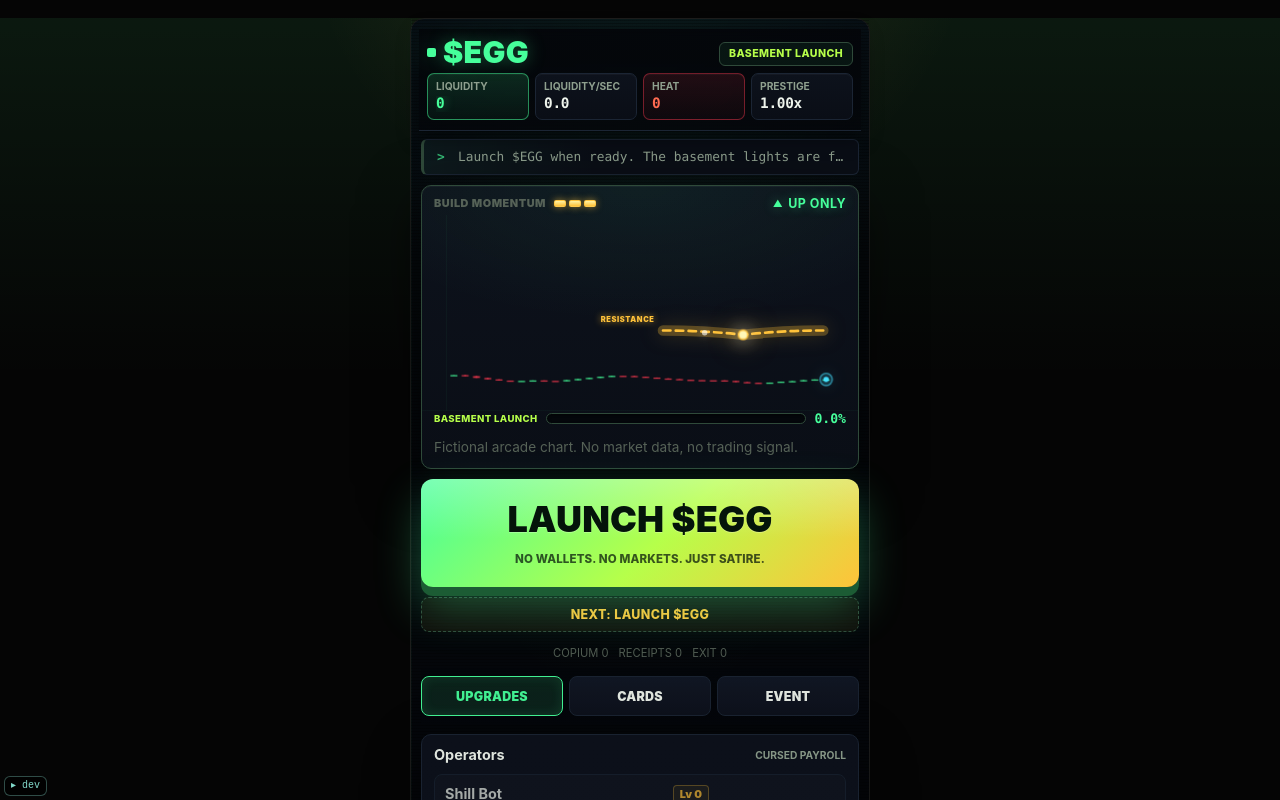
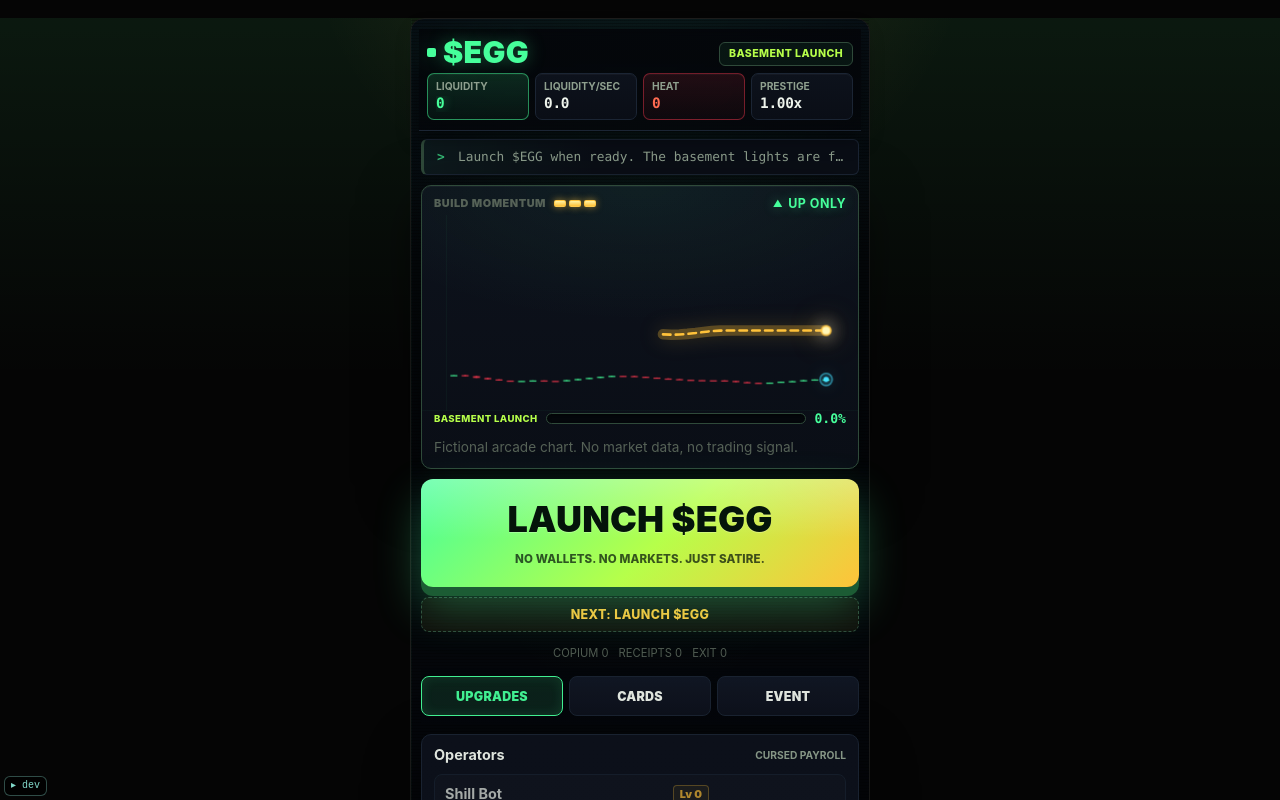
Before and after one commit to CipherCuttle/rugpull-tycoon, a React (Vite) app: page / in a window 1280 px wide. Shown: the top 800 px of the page. Built offline with nearby package versions, Linux system fonts and the light colour scheme.

Commit message:
Pin crack socket to snake head lane v0.4F repair

```diff
--- a/src/components/DevTuningStats.tsx
+++ b/src/components/DevTuningStats.tsx
@@ -120,8 +120,8 @@ export function DevTuningStats({ state }: DevTuningStatsProps) {
             phase: {state.resistance.phase} · last {state.resistance.lastRating ?? '—'} · preview {tapPreview}
           </div>
           <div>
-            pips {state.resistance.crackPips} · crack {state.resistance.crackTargetPos.toFixed(2)} @
-            {getResistanceCrackPrice(state.resistance).toFixed(1)}
+            pips {state.resistance.crackPips} · crack phase {state.resistance.crackTargetPos.toFixed(2)} @
+            {getResistanceCrackPrice(state.resistance, now).toFixed(1)}
           </div>
           <div>sweep: {getResistanceSweepPos(state.resistance, now).toFixed(2)}</div>
           <div>
--- a/src/components/FakeChart.tsx
+++ b/src/components/FakeChart.tsx
@@ -2,8 +2,8 @@ import { useEffect, useRef, useState } from 'react'
 import {
   getResistanceCrackBand,
   getResistanceCrackPrice,
-  getResistanceSweepBand,
-  getResistanceSweepPos,
+  getResistanceCurvePriceAtPos,
+  isResistanceCrackAligned,
   OVERHEAT,
   RESISTANCE_MAX_CRACK_PIPS,
   type Candle,
@@ -166,29 +166,33 @@ export function FakeChart({
   const bodyWidth = Math.max(1.5, slot * 0.62)
   const currentCx = (visible.length - 1) * slot + slot / 2
   const currentCy = priceToY(chart.price)
-  const resistanceY = priceToY(resistance.price)
   const segmentX = WIDTH * 0.56
-  const segmentWidth = WIDTH - segmentX - 8
-  const segmentEndX = WIDTH - 8
-  const crackPos = Math.max(0.12, Math.min(0.88, resistance.crackTargetPos ?? 0.7))
-  const crackX = segmentX + segmentWidth * crackPos
-  const crackY = priceToY(getResistanceCrackPrice(resistance))
+  // v0.4F.2: the wall's right edge is pinned to the candle head's own x, not an
+  // arbitrary panel margin — the strike lane. The head is the game's only
+  // hitbox and the crack socket (drawn at this same lane below) is the wall's
+  // only target, so wall, socket, and head all agree on where "here" is.
+  const segmentEndX = currentCx
+  const segmentWidth = Math.max(1, segmentEndX - segmentX)
+  const now = Date.now()
+  // The wall sweeps: sample its price across the whole visible span so the
+  // drawn curve genuinely bows as the weak point travels, then read off the
+  // one sample that matters (the strike lane) for the crack socket itself.
+  const CURVE_SAMPLES = 20
+  const curveSamples = Array.from({ length: CURVE_SAMPLES + 1 }, (_, index) => {
+    const u = index / CURVE_SAMPLES
+    const x = segmentX + segmentWidth * u
+    const y = priceToY(getResistanceCurvePriceAtPos(resistance, u, now, overdrive))
+    return `${x.toFixed(1)},${y.toFixed(1)}`
+  })
+  const resistancePath = `M ${curveSamples.join(' ')}`
+  const crackX = segmentEndX
+  const crackPrice = getResistanceCrackPrice(resistance, now, overdrive)
+  const crackY = priceToY(crackPrice)
   const crackBandPx = Math.max(7, (getResistanceCrackBand(overdrive) / (DISPLAY_MAX - DISPLAY_MIN)) * HEIGHT)
-  const resistancePath = `M ${segmentX} ${resistanceY} Q ${(segmentX + crackX) / 2} ${resistanceY} ${crackX} ${crackY} Q ${
-    (crackX + segmentEndX) / 2
-  } ${resistanceY} ${segmentEndX} ${resistanceY}`
-  // v0.4F: the weak spot sweeps back and forth along the wall on a slow, readable
-  // clock (see game/chart.ts getResistanceSweepPos) — a traveling marker the
-  // player times a tap against, rather than the crack notch just sitting fixed.
-  // Its y rides the same two-segment shape as resistancePath above so it visibly
-  // glides along the drawn curve instead of floating off of it.
-  const sweepPos = Math.max(0.12, Math.min(0.88, getResistanceSweepPos(resistance, Date.now())))
-  const sweepX = segmentX + segmentWidth * sweepPos
-  const sweepY =
-    sweepPos <= crackPos
-      ? resistanceY + (crackY - resistanceY) * (sweepPos / crackPos)
-      : resistanceY + (crackY - resistanceY) * ((1 - sweepPos) / (1 - crackPos))
-  const sweepHot = Math.abs(sweepPos - crackPos) <= getResistanceSweepBand(overdrive)
+  // v0.4F.2: "hot" now means the head is actually within striking distance of
+  // the socket — the same vertical check the reducer uses to score a hit, not
+  // a second marker's position lining up with the crack's.
+  const crackReady = isResistanceCrackAligned(resistance, chart, now, overdrive)
   const bonusVisible = bonusTarget && Date.now() < bonusTarget.expiresAt
   const bonusX = bonusVisible ? Math.max(24, Math.min(WIDTH - 24, bonusTarget.xPos * WIDTH)) : 0
   const bonusY = bonusVisible ? priceToY(bonusTarget.price) : 0
@@ -229,7 +233,7 @@ export function FakeChart({
           {smash ? (
             <rect
               className="chart-smash-window"
-              x={Math.max(segmentX - 6, crackX - (overdrive ? 25 : 18))}
+              x={Math.min(WIDTH - (overdrive ? 54 : 40), Math.max(segmentX - 6, crackX - (overdrive ? 25 : 18)))}
               y={Math.max(0, crackY - crackBandPx - 3)}
               width={overdrive ? 50 : 36}
               height={crackBandPx * 2 + 6}
@@ -238,17 +242,23 @@ export function FakeChart({
           ) : null}
           <path className="chart-resistance-line halo" d={resistancePath} />
           <path className="chart-resistance-line core" d={resistancePath} />
-          {!shattered && !rejected ? (
-            <circle className="chart-sweep-marker" cx={sweepX} cy={sweepY} r={2.6} />
-          ) : null}
+          {/* v0.4F.2: the wall's own bow (above) already shows the weak point
+              traveling — there is exactly one target marker, the socket below,
+              always at the strike lane where the candle head lives. */}
           {!shattered && !rejected ? (
             <g
-              className={`chart-crack-target ${smash ? 'ready' : ''} ${overdrive ? 'overdrive' : ''} ${sweepHot ? 'hot' : ''}`}
+              className={`chart-crack-target ${smash ? 'ready' : ''} ${overdrive ? 'overdrive' : ''} ${crackReady ? 'hot' : ''}`}
               transform={`translate(${crackX} ${crackY})`}
             >
-              <circle className="chart-crack-ping" r={crackBandPx} />
-              <circle className="chart-crack-band" r={crackBandPx * 0.6} />
-              <circle className="chart-crack-core" r={4.4} />
+              {/* Scale-pulse lives on an inner group with no position transform of
+                  its own — a CSS transform animation on the outer group would
+                  replace its translate(crackX crackY) outright and teleport the
+                  socket to the SVG origin. */}
+              <g className="chart-crack-pulse">
+                <circle className="chart-crack-ping" r={crackBandPx} />
+                <circle className="chart-crack-band" r={crackBandPx * 0.6} />
+                <circle className="chart-crack-core" r={4.4} />
+              </g>
             </g>
           ) : null}
           {/* v0.4A: on a breakout the line shatters — an expanding burst ring at the
@@ -262,11 +272,7 @@ export function FakeChart({
               cy={crackY}
               r={6}
             />
-          ) : (
-            <text className="chart-resistance-label" x={segmentX - 8} y={Math.max(10, resistanceY - 8)}>
-              {approaching ? 'RESISTANCE ▲' : 'RESISTANCE'}
-            </text>
-          )}
+          ) : null}
         </g>
         {visible.map((candle, index) => {
           const cx = index * slot + slot / 2
--- a/src/game/chart.ts
+++ b/src/game/chart.ts
@@ -113,8 +113,6 @@ export const RESISTANCE_OVERHEAT_HOLD_MS = 560
 export const RESISTANCE_MAX_CRACK_PIPS = 3
 export const RESISTANCE_CRACK_ALIGN_BAND = 3.7
 export const RESISTANCE_CRACK_ALIGN_BAND_OVERDRIVE = 7.4
-export const RESISTANCE_CRACK_TRAJECTORY_BAND = 0.18
-export const RESISTANCE_CRACK_TRAJECTORY_BAND_OVERDRIVE = 0.32
 const RESISTANCE_CRACK_TARGET_MIN_POS = 0.16
 const RESISTANCE_CRACK_TARGET_MAX_POS = 0.82
 const RESISTANCE_CRACK_TARGET_MAX_OFFSET = 7.6
@@ -122,14 +120,22 @@ export const RESISTANCE_FOCUS_BAND = RESISTANCE_NEAR_BAND + 2
 export const RESISTANCE_FOCUS_START_MS = 300
 export const RESISTANCE_FOCUS_READY_MS = 650
 export const RESISTANCE_SHATTER_HOLD_MS = 900
-// v0.4F repair: the active weak spot's horizontal position sweeps back and forth
-// along the wall on a slow, readable clock (independent of chart velocity — the
-// old velocity-derived "trajectory" proxy meant most crackTargetPos values were
-// practically unreachable, which read as "the crack only lives in one spot").
-// One full front→back→front cycle.
+// v0.4F.2 repair: the wall itself sweeps — one weak point (u = 1, the strike
+// lane pinned to the candle-head's fixed x) rides a single traveling bump along
+// the wall's u-space (0..1). The crack socket is always drawn at the strike
+// lane; what changes is how close the bump's center currently is to u = 1, i.e.
+// how deep the wall dips there right now. One full front→back→front cycle.
 export const RESISTANCE_SWEEP_PERIOD_MS = 3200
-export const RESISTANCE_SWEEP_BAND = 0.15
-export const RESISTANCE_SWEEP_BAND_OVERDRIVE = 0.28
+export const RESISTANCE_SWEEP_PERIOD_MS_OVERDRIVE_SCALE = 1.6
+// How far (in wall u-space) the traveling bump's influence reaches — the crack
+// socket only dips below the flat wall price while the bump center is within
+// this distance of the strike lane (u = 1).
+export const RESISTANCE_CRACK_BUMP_HALF_WIDTH = 0.32
+// The strike lane's position in the wall's u-space. Pinned to 1 (the very end
+// of the sweep range) so it always lines up with the rendered wall's right
+// edge, which the renderer in turn pins to the candle head's fixed x — wall,
+// socket, and head all agree on where "the lane" is.
+export const RESISTANCE_HEAD_LANE_U = 1
 // Anti-pin: the chart sitting above the line this long without a clean break is
 // force-rejected, so it can never ride the line up into the ceiling. Shorter than
 // the slowest tap cadence would keep a line alive, so continuous play (which
@@ -201,6 +207,10 @@ function pickCrackTarget(
   }
 }
 
+// v0.4F.2: repositioning after a resolved beat now rerolls the bump's *phase*
+// seed (crackTargetPos) and its *depth* (crackTargetPriceOffset) rather than a
+// horizontal target the head could never reach — the sweep timing itself
+// reshuffles so a reroll doesn't just repeat the same beat forever.
 export function moveResistanceCrackTarget(resistance: ResistanceState): ResistanceState {
   const crackTargetSeq = resistance.crackTargetSeq + 1
   return {
@@ -210,37 +220,69 @@ export function moveResistanceCrackTarget(resistance: ResistanceState): Resistan
   }
 }
 
-export function getResistanceCrackPrice(resistance: ResistanceState): number {
-  return round(clamp(resistance.price + (resistance.crackTargetPriceOffset ?? 0), 28, 94))
+export function getResistanceSweepPeriodMs(overdriveActive = false): number {
+  return overdriveActive ? RESISTANCE_SWEEP_PERIOD_MS * RESISTANCE_SWEEP_PERIOD_MS_OVERDRIVE_SCALE : RESISTANCE_SWEEP_PERIOD_MS
+}
+
+// Where the wall's single traveling weak point currently sits in wall-space
+// (0..1), as a pure function of wall-clock time plus the target's id and
+// phase seed (so consecutive/repositioned targets don't all sweep in
+// lockstep). Overdrive slows the clock so the bump lingers longer near the
+// strike lane instead of just widening the hitbox around a fast-moving point.
+export function getResistanceSweepPos(resistance: ResistanceState, now: number, overdriveActive = false): number {
+  const phaseOffset = roll(resistance.id * 7.13 + (resistance.crackTargetPos ?? 0) * 53.7) * Math.PI * 2
+  const period = getResistanceSweepPeriodMs(overdriveActive)
+  const t = now <= 0 ? phaseOffset : (now / period) * Math.PI * 2 + phaseOffset
+  return round((Math.sin(t) + 1) / 2)
+}
+
+// Smooth falloff of the traveling bump's influence around its current center —
+// 1 right at the center, fading to 0 by RESISTANCE_CRACK_BUMP_HALF_WIDTH away.
+function crackBump(distanceU: number): number {
+  const half = RESISTANCE_CRACK_BUMP_HALF_WIDTH
+  if (Math.abs(distanceU) >= half) {
+    return 0
+  }
+  return (Math.cos((distanceU / half) * Math.PI) + 1) / 2
+}
+
+// The wall's price at an arbitrary wall-space position (0..1), used both to
+// sample the whole curve for rendering and to read the one position that
+// matters for hit detection: RESISTANCE_HEAD_LANE_U.
+export function getResistanceCurvePriceAtPos(
+  resistance: ResistanceState,
+  posU: number,
+  now: number,
+  overdriveActive = false,
+): number {
+  const center = getResistanceSweepPos(resistance, now, overdriveActive)
+  const amplitude = resistance.crackTargetPriceOffset ?? 0
+  return round(clamp(resistance.price + amplitude * crackBump(posU - center), 28, 94))
+}
+
+// The crack socket's price right now — the wall's height sampled at the fixed
+// strike lane (RESISTANCE_HEAD_LANE_U), which the renderer pins to the candle
+// head's fixed x. This is the only number a tap's chart price is ever compared
+// against; there is no separate horizontal/trajectory check.
+export function getResistanceCrackPrice(resistance: ResistanceState, now: number, overdriveActive = false): number {
+  return getResistanceCurvePriceAtPos(resistance, RESISTANCE_HEAD_LANE_U, now, overdriveActive)
 }
 
 export function getResistanceCrackBand(overdriveActive = false): number {
   return overdriveActive ? RESISTANCE_CRACK_ALIGN_BAND_OVERDRIVE : RESISTANCE_CRACK_ALIGN_BAND
 }
 
-export function getResistanceCrackAlignmentDistance(resistance: ResistanceState, chart: ChartState): number {
-  return Math.abs(getResistanceCrackPrice(resistance) - chart.price)
-}
-
-// Where the traveling weak-spot pointer currently sits along the wall (same
-// 0..1 span as crackTargetPos), as a pure function of wall-clock time and the
-// target's own id (so consecutive targets don't all sweep in lockstep). This
-// is what the player actually watches move on screen — steering means timing a
-// tap for when this pointer is passing near the target's crackTargetPos.
-export function getResistanceSweepPos(resistance: ResistanceState, now: number): number {
-  const span = RESISTANCE_CRACK_TARGET_MAX_POS - RESISTANCE_CRACK_TARGET_MIN_POS
-  const phaseOffset = roll(resistance.id * 7.13) * Math.PI * 2
-  const t = now <= 0 ? phaseOffset : (now / RESISTANCE_SWEEP_PERIOD_MS) * Math.PI * 2 + phaseOffset
-  const wave = (Math.sin(t) + 1) / 2
-  return round(RESISTANCE_CRACK_TARGET_MIN_POS + wave * span)
-}
-
-export function getResistanceSweepBand(overdriveActive = false): number {
-  return overdriveActive ? RESISTANCE_SWEEP_BAND_OVERDRIVE : RESISTANCE_SWEEP_BAND
-}
-
-export function getResistanceCrackSweepDistance(resistance: ResistanceState, now: number): number {
-  return Math.abs((resistance.crackTargetPos ?? 0.7) - getResistanceSweepPos(resistance, now))
+// Vertical distance from the snake head (chart price) to the crack socket
+// (wall price at the strike lane) right now. This single number is the whole
+// hit test — no velocity proxy, no trajectory proxy, no second x-alignment
+// check against a marker the head can't reach.
+export function getResistanceCrackAlignmentDistance(
+  resistance: ResistanceState,
+  chart: ChartState,
+  now: number,
+  overdriveActive = false,
+): number {
+  return Math.abs(getResistanceCrackPrice(resistance, now, overdriveActive) - chart.price)
 }
 
 export function isResistanceCrackAligned(
@@ -249,10 +291,7 @@ export function isResistanceCrackAligned(
   now: number,
   overdriveActive = false,
 ): boolean {
-  return (
-    getResistanceCrackAlignmentDistance(resistance, chart) <= getResistanceCrackBand(overdriveActive) &&
-    getResistanceCrackSweepDistance(resistance, now) <= getResistanceSweepBand(overdriveActive)
-  )
+  return getResistanceCrackAlignmentDistance(resistance, chart, now, overdriveActive) <= getResistanceCrackBand(overdriveActive)
 }
 
 export function createInitialResistance(anchorPrice: number, id = 1): ResistanceState {
```
Also changed, not shown: src/game/reducer.ts (+2 -5 lines), src/game/types.ts (+5 -2 lines), src/styles/theme.css (+24 -20 lines).
